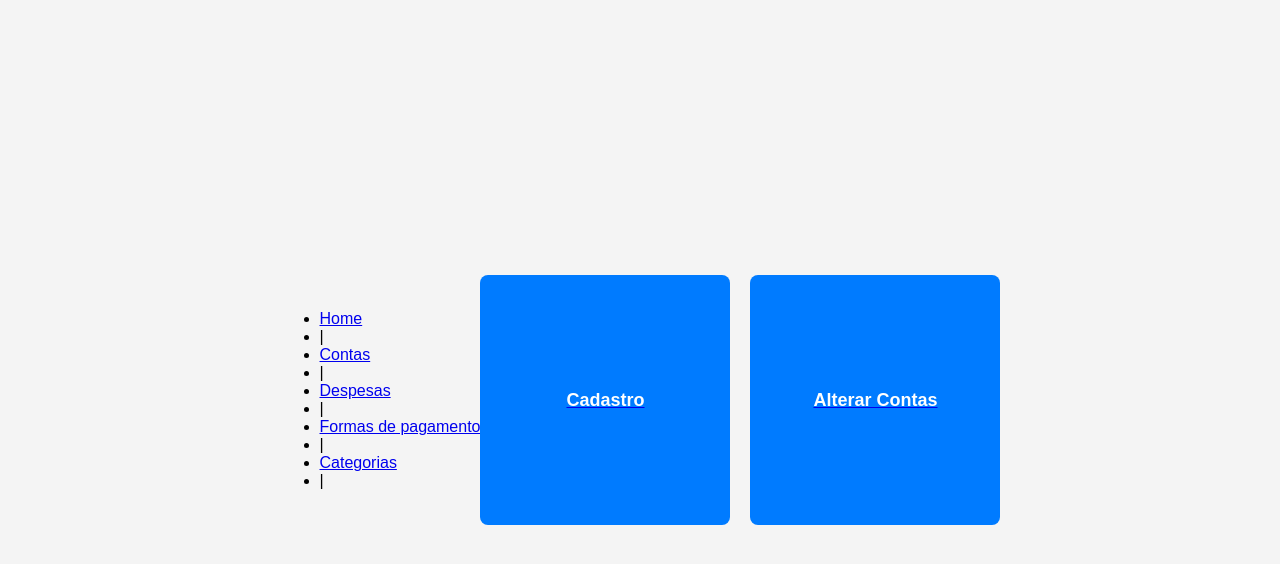
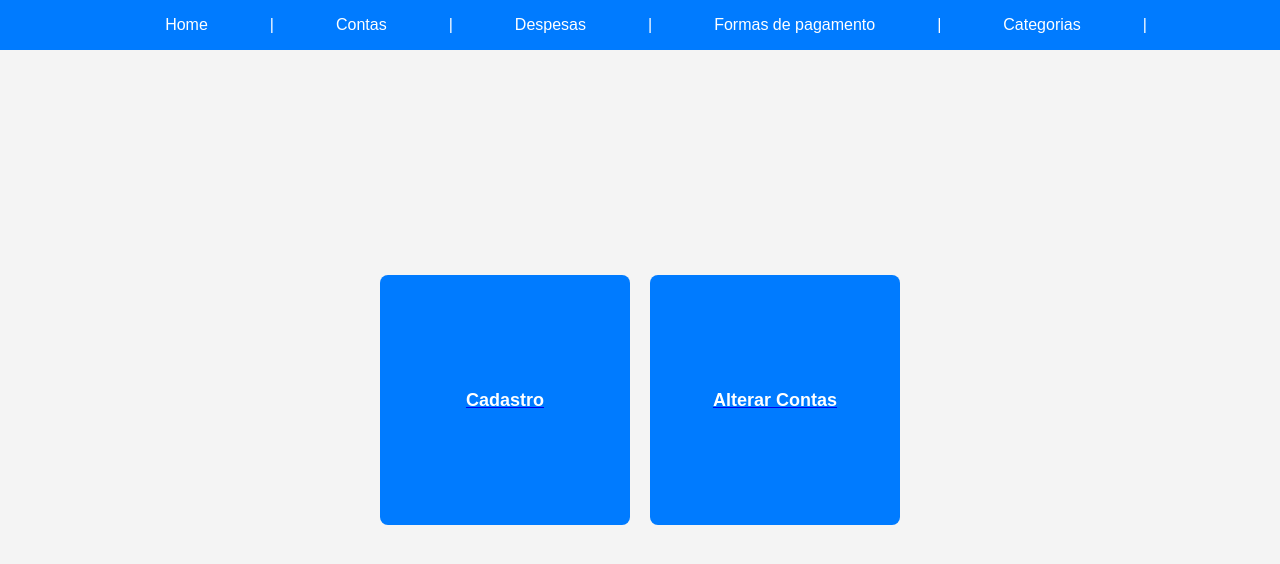
Before and after one commit to erickafonso/projeto-integrador-web, a PHP site: page /contas.html in a window 1280 px wide. Shown: the top 564 px of the page. Run offline with PHP 8.4, Linux system fonts and the light colour scheme.

Commit message:
WUUUUULLLL HEE HEE

```diff
--- a/cadastro-categorias.html
+++ b/cadastro-categorias.html
@@ -4,6 +4,7 @@
     <meta charset="UTF-8">
     <meta name="viewport" content="width=device-width, initial-scale=1.0">
     <link rel="stylesheet" href="css/cadastro.css">
+    <link rel="stylesheet" href="css/styles.css">
     <title>Contador de gastos</title>
 </head>
 <body>
--- a/cadastro-conta.html
+++ b/cadastro-conta.html
@@ -4,6 +4,7 @@
     <meta charset="UTF-8">
     <meta name="viewport" content="width=device-width, initial-scale=1.0">
     <link rel="stylesheet" href="css/cadastro.css">
+    <link rel="stylesheet" href="css/styles.css">
     <title>Contador de gastos</title>
 </head>
 <body>
--- a/cadastro-despesa.html
+++ b/cadastro-despesa.html
@@ -4,6 +4,7 @@
     <meta charset="UTF-8">
     <meta name="viewport" content="width=device-width, initial-scale=1.0">
     <link rel="stylesheet" href="css/cadastro.css">
+    <link rel="stylesheet" href="css/styles.css">
     <title>Contador de gastos</title>
 </head>
 <body>
--- a/cadastro-forma-pagamento.html
+++ b/cadastro-forma-pagamento.html
@@ -4,6 +4,7 @@
     <meta charset="UTF-8">
     <meta name="viewport" content="width=device-width, initial-scale=1.0">
     <link rel="stylesheet" href="css/cadastro.css">
+    <link rel="stylesheet" href="css/styles.css">
     <title>Contador de gastos</title>
 </head>
 <body>
--- a/categorias.html
+++ b/categorias.html
@@ -4,6 +4,7 @@
     <meta charset="UTF-8">
     <meta name="viewport" content="width=device-width, initial-scale=1.0">
     <link rel="stylesheet" href="css/inside-pages.css">
+    <link rel="stylesheet" href="css/styles.css">
     <title>Contador de gastos</title>
 </head>
 <body>
--- a/contas.html
+++ b/contas.html
@@ -4,6 +4,7 @@
     <meta charset="UTF-8">
     <meta name="viewport" content="width=device-width, initial-scale=1.0">
     <link rel="stylesheet" href="css/inside-pages.css">
+    <link rel="stylesheet" href="css/styles.css">
     <title>Contador de gastos</title>
 </head>
 <body>
--- a/css/styles.css
+++ b/css/styles.css
@@ -1,4 +1,8 @@
 header {
+    position: fixed;
+    top: 0;
+    left: 0;
+    width: 100%;
     background-color: #007bff;
     color: #fff;
     padding: 1rem;
@@ -17,6 +21,21 @@ header h1 {
     margin: 0;
 }
 
+nav ul {
+    list-style: none;
+    margin: 0;
+    padding: 0;
+    display: flex;
+    justify-content: center;
+}
+
+nav li {
+    margin: 0 15px;
+}
+
+
+
+
 nav a {
     color: #fff;
     margin: 0 1rem;
--- a/despesas.html
+++ b/despesas.html
@@ -4,6 +4,7 @@
     <meta charset="UTF-8">
     <meta name="viewport" content="width=device-width, initial-scale=1.0">
     <link rel="stylesheet" href="css/inside-pages.css">
+    <link rel="stylesheet" href="css/styles.css">
     <title>Contador de gastos</title>
 </head>
 <body>
--- a/formaPagamento.html
+++ b/formaPagamento.html
@@ -4,6 +4,7 @@
     <meta charset="UTF-8">
     <meta name="viewport" content="width=device-width, initial-scale=1.0">
     <link rel="stylesheet" href="css/inside-pages.css">
+    <link rel="stylesheet" href="css/styles.css">
     <title>Contador de gastos</title>
 </head>
 <body>
```
